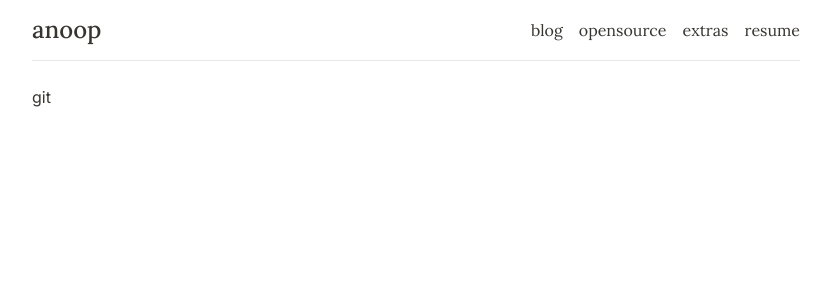
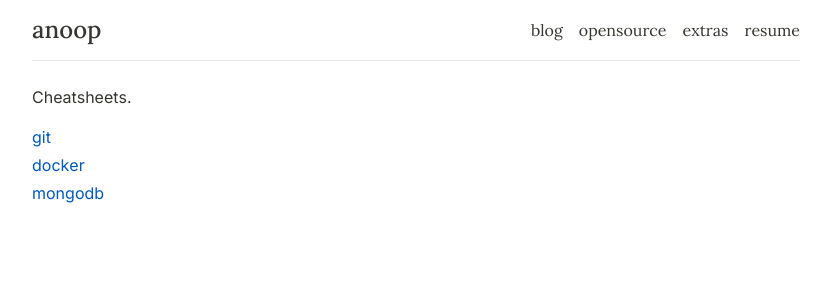
Before and after one commit to helloanoop/helloanoop.com, a Next.js app: page /cheatsheets in a window 1280 px wide. Shown: the top 300 px of the page, without its empty margins (224-1055 px from the left). Built offline with nearby package versions, Linux system fonts and the light colour scheme.

Commit message:
blog: popcorn breaks

```diff
--- a/src/pages/blog.js
+++ b/src/pages/blog.js
@@ -24,6 +24,7 @@ export default function BlogPage() {
       <main className="page page-blog">
         <h4 className="font-medium">2023</h4>
         <ul className='blog-list'>
+          <BlogLink title="popcorn breaks" path="/popcorn-breaks" date="11/08"/>
           <BlogLink title="gen s" path="/gen-s" date="01/06"/>
           <BlogLink title="interview behavioral round" path="/interview-behavioral-round" date="21/05"/>
           <BlogLink title="overthinking" path="/overthinking" date="16/05"/>
--- a/src/pages/cheatsheets.js
+++ b/src/pages/cheatsheets.js
@@ -6,7 +6,7 @@ export default function CheatsheetsPage() {
   const CheatsheetLink = ({title, path}) => {
     let link = `/cheatsheet${path}`;
     return (
-      <li>
+      <li className='mt-1'>
         <Link href={link}>{title}</Link>
       </li>
     );
@@ -22,9 +22,15 @@ export default function CheatsheetsPage() {
 
       <Header />
       <main className="page page-cheatsheets">
-        <ul>
-          <CheatsheetLink title="git" path="/git"/>
-        </ul>
+        <div className="page-content">
+          <h2 className='mb-4'>Cheatsheets.</h2>
+
+          <ul>
+            <CheatsheetLink title="git" path="/git"/>
+            <CheatsheetLink title="docker" path="/docker"/>
+            <CheatsheetLink title="mongodb" path="/mongodb"/>
+          </ul>
+        </div>
       </main>
     </>
   );
```
Also changed, not shown: posts/popcorn-breaks.md (added, +14 -0 lines).
